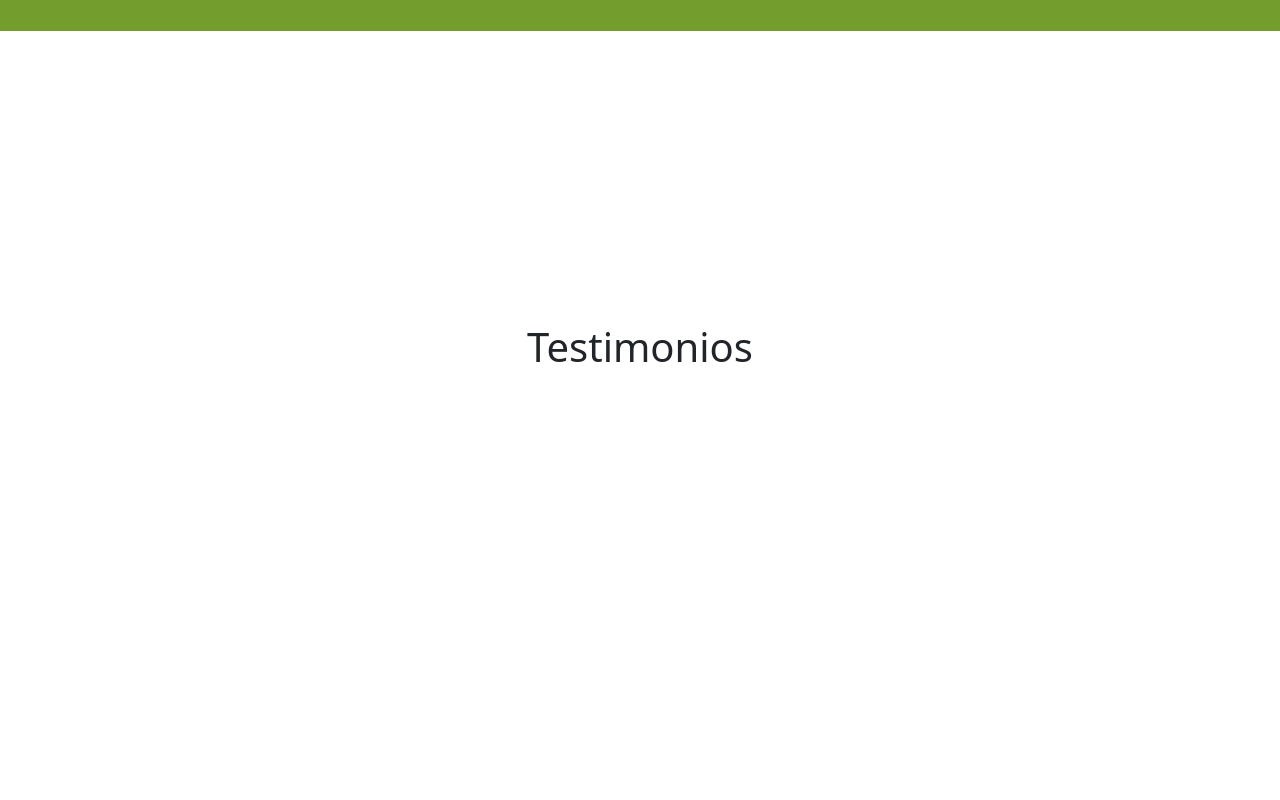
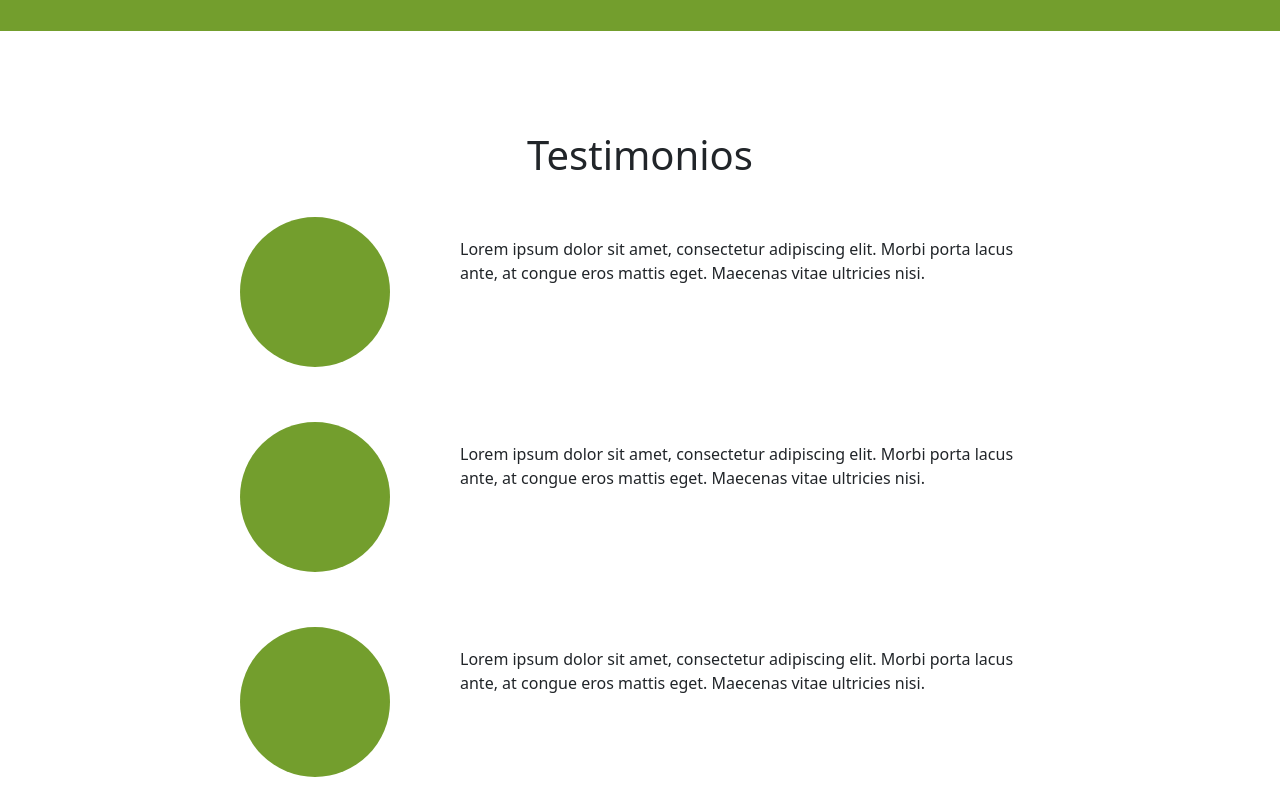
Before and after one commit to dlab-team/c13-frontend, a Next.js app: page /home in a window 1280 px wide. Shown: the part 1980-2780 px from the top of the page. Built offline with nearby package versions, Linux system fonts and the light colour scheme; no server answers.

Commit message:
Avance HU11

```diff
--- a/app/home/page.js
+++ b/app/home/page.js
@@ -30,8 +30,6 @@ const fetch_ex = {
 
 
 export default function Page() {
-
-
 
   return (
     <>
@@ -86,8 +84,39 @@ export default function Page() {
             Testimonios
           </h1>
         </section>
+
+        <section className={style.section_witness}>
+          <div className={style.image_witness}>
+
+          </div>
+          <p className={style.witness_text}>
+          Lorem ipsum dolor sit amet, consectetur adipiscing elit. Morbi porta lacus ante, at congue eros mattis eget.
+          Maecenas vitae ultricies nisi.
+          </p>
+        </section>
+
+        <section className={style.section_witness}>
+          <div className={style.image_witness}>
+
+          </div>
+          <p className={style.witness_text}>
+          Lorem ipsum dolor sit amet, consectetur adipiscing elit. Morbi porta lacus ante, at congue eros mattis eget.
+          Maecenas vitae ultricies nisi.
+          </p>
+        </section>
+
+        <section className={style.section_witness}>
+          <div className={style.image_witness}>
+
+          </div>
+          <p className={style.witness_text}>
+          Lorem ipsum dolor sit amet, consectetur adipiscing elit. Morbi porta lacus ante, at congue eros mattis eget.
+          Maecenas vitae ultricies nisi.
+          </p>
+        </section>
+
+
       </main>
-
 
       <div className={`${style.botSection} col-12`}>
         <Footer />
--- a/app/home/styles.module.css
+++ b/app/home/styles.module.css
@@ -18,11 +18,30 @@
 
 .home_witness {
     display: flex;
+    flex-direction: column;
     align-items: center;
-    justify-content: center;
     width: 100%;
     gap: 30px;
+    margin-top: 100px;
+    position: relative;
 }
+
+.section_witness {
+
+    display: flex;
+    max-width: 800px; /* Ajusta el ancho máximo según tus necesidades */
+    margin: auto;
+}
+
+.image_witness {
+    display: inline-block;
+    margin-right: 50px;
+    margin-bottom: 25px;
+    height: 150px;
+    width: 150px;
+    background-color: #739e2d;
+    border-radius: 50%;
+  }
 
 .intro {
     display: flex;
@@ -33,6 +52,12 @@
     text-align: center;
     font-size: 1.3rem;
     max-width: 90%;
+}
+
+.witness_text {
+    flex: 1;
+    box-sizing: border-box;
+    padding: 20px;
 }
 
 .title_text {
```
